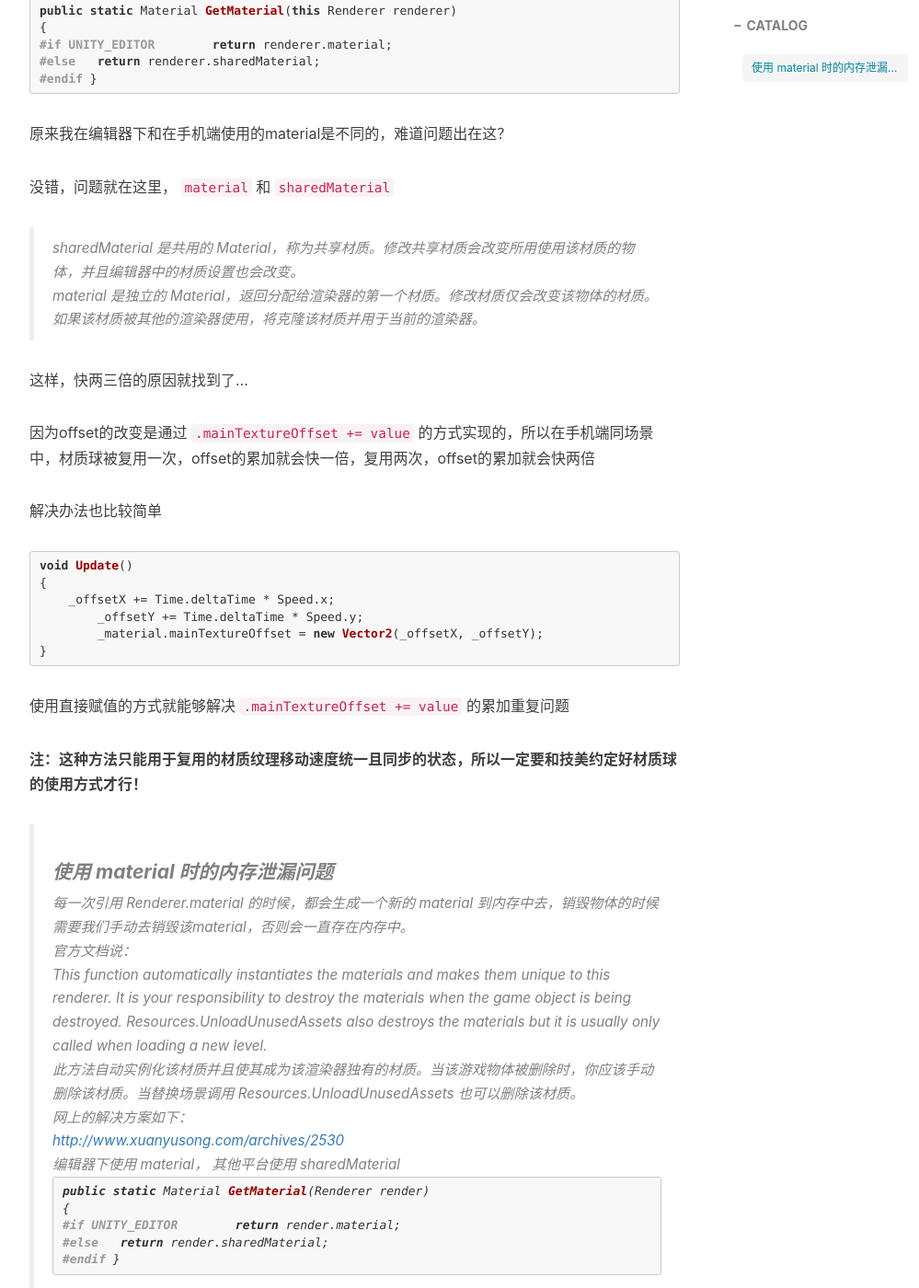
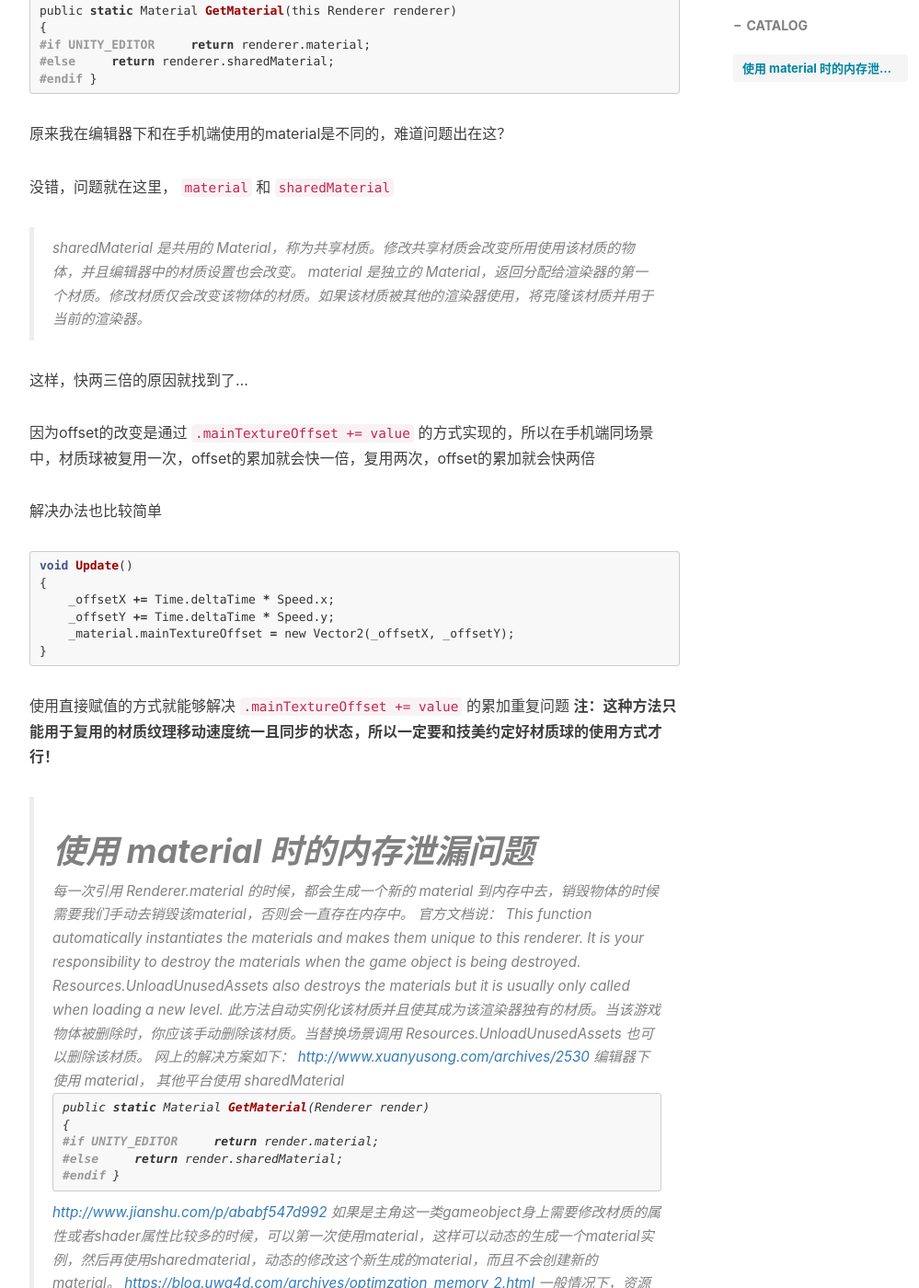
Before and after one commit to smjCoder/smjCoder.github.io, a Jekyll site: the page built from _posts/2018-08-26-material-与-sharedMaterial-的区别.md, in a window 1280 px wide and 1400 px high, scrolled down 1280 px. Shown: the whole window at 92% size, without its empty margins (233-1232 px from the left). Built offline with Jekyll 4.4.1, drawn with Linux system fonts in a browser that asks for light colours; nearby versions of some CDN libraries; comment, search, counter and statistics services are not loaded.

Commit message:
规范两篇博客

````diff
--- a/_posts/2018-08-26-material-与-sharedMaterial-的区别.md
+++ b/_posts/2018-08-26-material-与-sharedMaterial-的区别.md
@@ -11,17 +11,14 @@
 ---
 > 改变 Mesh 的 material 时的注意事项
 
-
-
-
 也是解决 Bug 时发现的问题，我们的美术发现他们使用的材质在 Editor 下和客户端下的 offset 移动速度不一样，在手机端明显要快两倍到三倍。
 
 我们的 offset 平移代码是这样的
 
-```c#
+```c
 void Update()
 {
-	_material.mainTextureOffset += new Vector2(Speed.x, Speed.y) * Time.deltaTime;
+    _material.mainTextureOffset += new Vector2(Speed.x, Speed.y) * Time.deltaTime;
 }
 ```
 
@@ -29,7 +26,7 @@
 
 直到我发现
 
-```c#
+```c
 void Start()
 {
     _material = gameObject.GetComponent<Renderer>().GetMaterial();
@@ -38,13 +35,13 @@
 
 我们的material并不是通过 `.material` 获得的，所以我跟进 `GetMaterial()` 方法，发现
 
-```c#
+```c
 public static Material GetMaterial(this Renderer renderer)
 {
 #if UNITY_EDITOR
-	return renderer.material;
+    return renderer.material;
 #else
-	return renderer.sharedMaterial;
+    return renderer.sharedMaterial;
 #endif
 }
 ```
@@ -53,9 +50,8 @@
 
 没错，问题就在这里， `material` 和 `sharedMaterial`
 
->sharedMaterial 是共用的 Material，称为共享材质。修改共享材质会改变所用使用该材质的物体，并且编辑器中的材质设置也会改变。
->
->material 是独立的 Material，返回分配给渲染器的第一个材质。修改材质仅会改变该物体的材质。如果该材质被其他的渲染器使用，将克隆该材质并用于当前的渲染器。
+> sharedMaterial 是共用的 Material，称为共享材质。修改共享材质会改变所用使用该材质的物体，并且编辑器中的材质设置也会改变。
+> material 是独立的 Material，返回分配给渲染器的第一个材质。修改材质仅会改变该物体的材质。如果该材质被其他的渲染器使用，将克隆该材质并用于当前的渲染器。
 
 这样，快两三倍的原因就找到了...
 
@@ -63,52 +59,37 @@
 
 解决办法也比较简单
 
-```c#
+```c
 void Update()
 {
     _offsetX += Time.deltaTime * Speed.x;
-	_offsetY += Time.deltaTime * Speed.y;
-	_material.mainTextureOffset = new Vector2(_offsetX, _offsetY);
+    _offsetY += Time.deltaTime * Speed.y;
+    _material.mainTextureOffset = new Vector2(_offsetX, _offsetY);
 }
 ```
 
 使用直接赋值的方式就能够解决 `.mainTextureOffset += value` 的累加重复问题
-
 __注：这种方法只能用于复用的材质纹理移动速度统一且同步的状态，所以一定要和技美约定好材质球的使用方式才行！__
 
-
-
->#### 使用 material 时的内存泄漏问题
->
->每一次引用 Renderer.material 的时候，都会生成一个新的 material 到内存中去，销毁物体的时候需要我们手动去销毁该material，否则会一直存在内存中。
->
->官方文档说：
->
->This function automatically instantiates the materials and makes them unique to this renderer. It is your responsibility to destroy the materials when the game object is being destroyed. Resources.UnloadUnusedAssets also destroys the materials but it is usually only called when loading a new level.
->
->此方法自动实例化该材质并且使其成为该渲染器独有的材质。当该游戏物体被删除时，你应该手动删除该材质。当替换场景调用 Resources.UnloadUnusedAssets 也可以删除该材质。
->
->网上的解决方案如下：
->
-><http://www.xuanyusong.com/archives/2530>
->
->编辑器下使用 material， 其他平台使用 sharedMaterial
->
->```c#
->public static Material GetMaterial(Renderer render)
->{
->#if UNITY_EDITOR
->	return render.material;
->#else
->	return render.sharedMaterial;
->#endif
->}
->```
->
-><http://www.jianshu.com/p/ababf547d992>
->
->如果是主角这一类gameobject身上需要修改材质的属性或者shader属性比较多的时候，可以第一次使用material，这样可以动态的生成一个material实例，然后再使用sharedmaterial，动态的修改这个新生成的material，而且不会创建新的material。
->
-><https://blog.uwa4d.com/archives/optimzation_memory_2.html>
->
->一般情况下，资源属性的改变情况都是固定的，并非随机出现。比如，假设GameObject受到攻击时，其Material属性改变随攻击类型的不同而有三种不同的参数设置。那么，对于这种需求，我们建议你直接制作三种不同的Material，在Runtime情况下通过代码直接替换对应GameObject的Material，而非改变其Material的属性。这样，你会发现，成百上千的instance Material在内存中消失了，取而代之的，则是这三个不同的Material资源。
+> # 使用 material 时的内存泄漏问题
+> 每一次引用 Renderer.material 的时候，都会生成一个新的 material 到内存中去，销毁物体的时候需要我们手动去销毁该material，否则会一直存在内存中。
+> 官方文档说：
+> This function automatically instantiates the materials and makes them unique to this renderer. It is your responsibility to destroy the materials when the game object is being destroyed. Resources.UnloadUnusedAssets also destroys the materials but it is usually only called when loading a new level.
+> 此方法自动实例化该材质并且使其成为该渲染器独有的材质。当该游戏物体被删除时，你应该手动删除该材质。当替换场景调用 Resources.UnloadUnusedAssets 也可以删除该材质。
+> 网上的解决方案如下：
+> <http://www.xuanyusong.com/archives/2530>
+> 编辑器下使用 material， 其他平台使用 sharedMaterial
+> ```c
+> public static Material GetMaterial(Renderer render)
+> {
+> #if UNITY_EDITOR
+>     return render.material;
+> #else
+>     return render.sharedMaterial;
+> #endif
+> }
+> ```
+> <http://www.jianshu.com/p/ababf547d992>
+> 如果是主角这一类gameobject身上需要修改材质的属性或者shader属性比较多的时候，可以第一次使用material，这样可以动态的生成一个material实例，然后再使用sharedmaterial，动态的修改这个新生成的material，而且不会创建新的material。
+> <https://blog.uwa4d.com/archives/optimzation_memory_2.html>
+> 一般情况下，资源属性的改变情况都是固定的，并非随机出现。比如，假设GameObject受到攻击时，其Material属性改变随攻击类型的不同而有三种不同的参数设置。那么，对于这种需求，我们建议你直接制作三种不同的Material，在Runtime情况下通过代码直接替换对应GameObject的Material，而非改变其Material的属性。这样，你会发现，成百上千的instance Material在内存中消失了，取而代之的，则是这三个不同的Material资源。
````
Also changed, not shown: _posts/2018-09-04-Git-的基本操作.md (+0 -3 lines).
